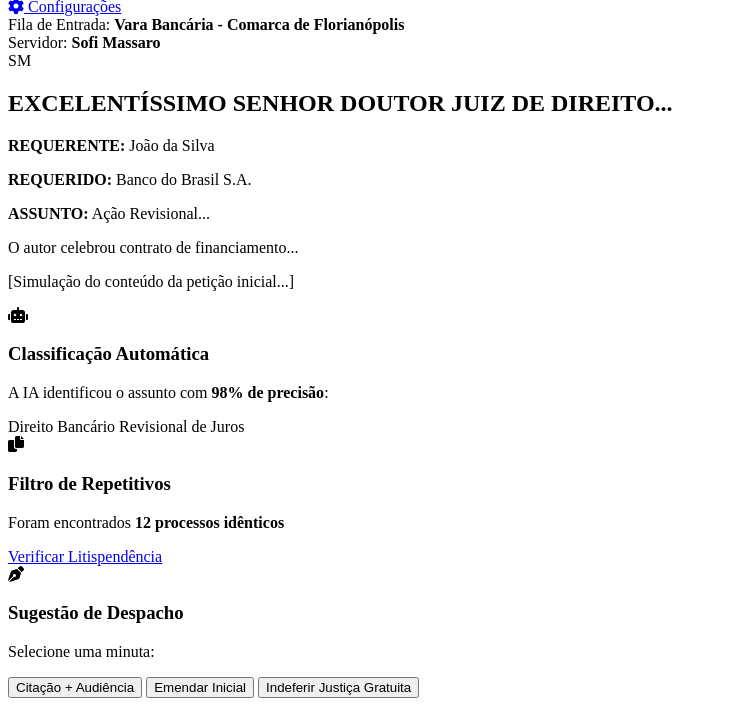
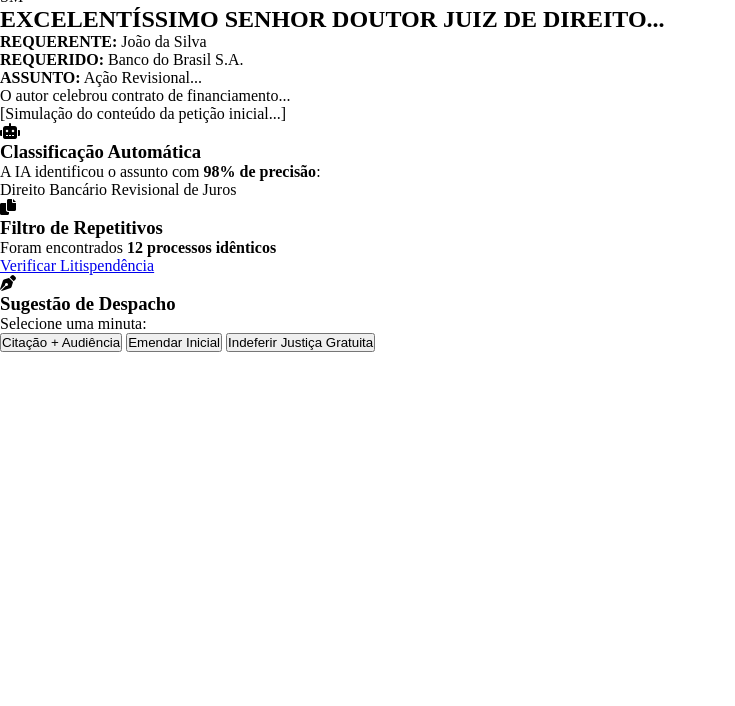
Before and after one commit to sofiamassaro/Projeto-Front-end-I---CELERIS, a plain HTML site: page index.html in a window 1280 px wide. Shown: the part 147-853 px from the top of the page, without its empty margins (0-735 px from the left). After the commit the page ends 800 px from the top, so only its background shows below. Drawn offline with Linux system fonts and the light colour scheme.

Commit message:
Atualizar o style.css
Estou removendo os espaçamentos padrão do navegador para evitar elementos estourando o tamanho

```diff
--- a/style.css
+++ b/style.css
@@ -9,3 +9,9 @@
     --border-color: #e2e8f0;
     --white: #ffffff;
 }
+/* Reset básico (remove espaçamentos padrão do navegador) */
+* {
+    margin: 0;
+    padding: 0;
+    box-sizing: border-box;
+}
```
